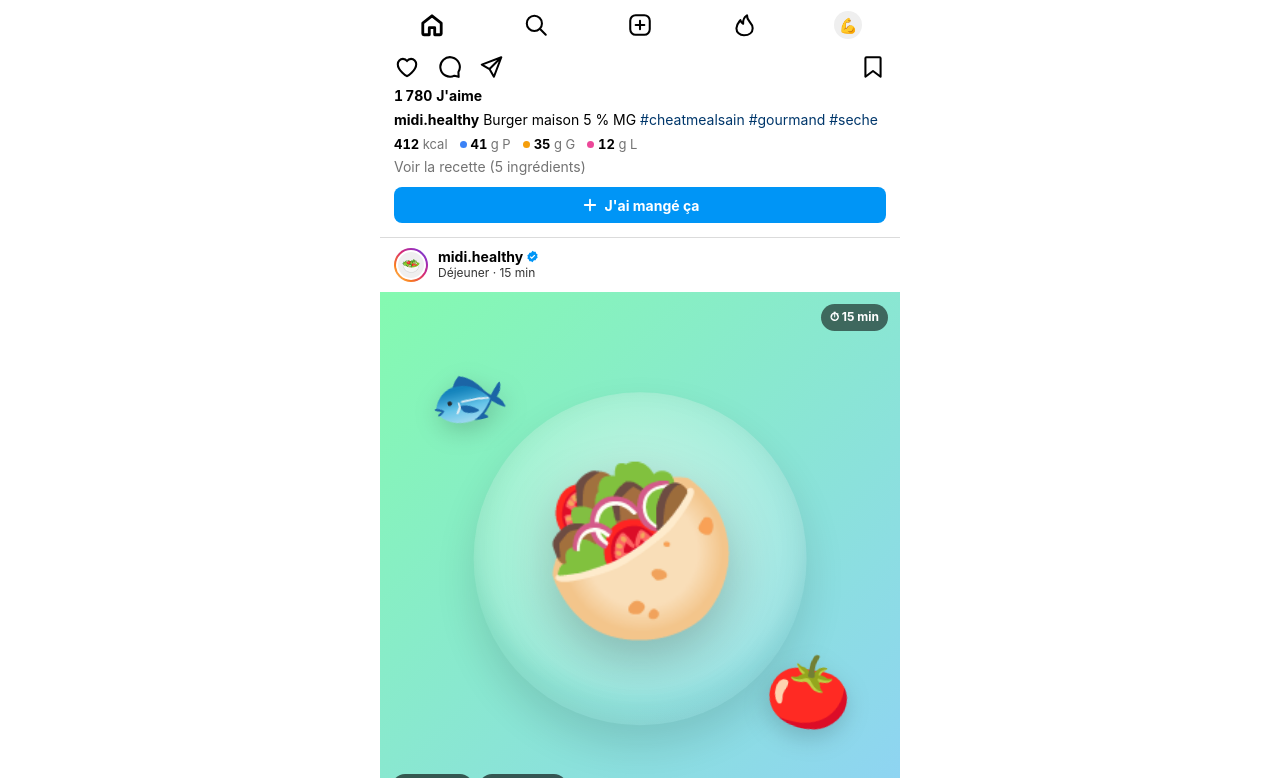
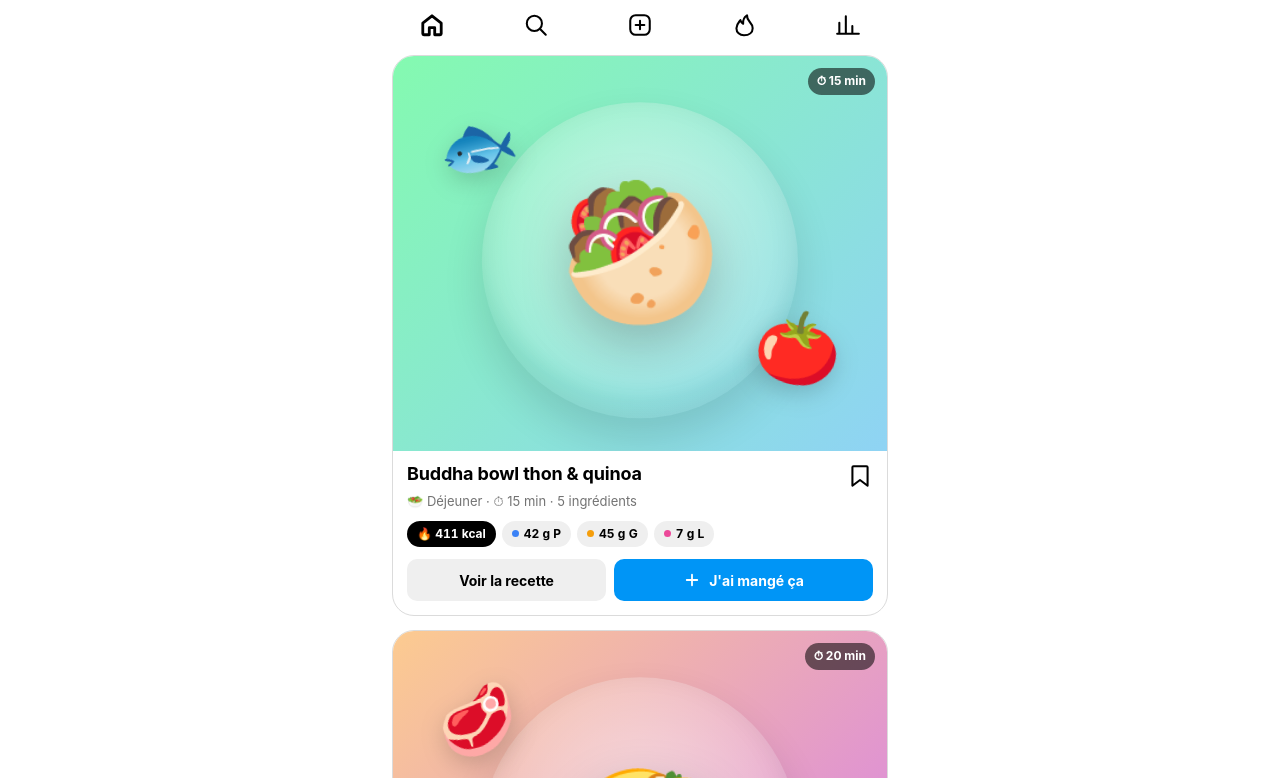
Before and after one commit to 9z5dyv7j4g-jpg/mon-assiette, a plain HTML site: page index.html in a window 1280 px wide. Shown: the part 749-1527 px from the top of the page. Drawn offline with Linux system fonts and the light colour scheme; a web font is replaced by a local one.

Commit message:
Version 100 % nourriture (sans réseau social)

```diff
--- a/index.html
+++ b/index.html
@@ -112,6 +112,24 @@ svg.i { width: 26px; height: 26px; stroke: currentColor; fill: none; stroke-widt
 .end { text-align: center; padding: 30px 20px 40px; color: var(--muted); font-size: 14px; }
 .end .ok { width: 60px; height: 60px; border-radius: 50%; border: 2px solid transparent; background: linear-gradient(var(--bg), var(--bg)) padding-box, var(--grad) border-box; display: grid; place-items: center; margin: 0 auto 10px; }
 .end b { display: block; color: var(--text); font-size: 16px; margin-bottom: 2px; }
+
+.card { margin: 14px 12px 0; border-radius: 22px; overflow: hidden; background: var(--card); border: 1px solid var(--line); }
+.card-vis { display: block; width: 100%; }
+.card .visual { aspect-ratio: 5 / 4; }
+.card .visual .e1 { font-size: 130px; }
+.card .tagkcal { display: none; }
+.card-body { padding: 12px 14px 14px; }
+.card-top { display: flex; align-items: flex-start; gap: 10px; }
+.card-title { text-align: left; font-size: 18px; font-weight: 750; letter-spacing: -.01em; line-height: 1.25; }
+.card-meta { color: var(--muted); font-size: 13px; margin-top: 3px; }
+.pills { display: flex; flex-wrap: wrap; gap: 6px; margin-top: 10px; }
+.pills span { background: var(--chip); border-radius: 999px; padding: 5px 10px; font-size: 12px; font-weight: 650; display: inline-flex; align-items: center; gap: 5px; }
+.pills i { width: 7px; height: 7px; border-radius: 4px; display: inline-block; }
+.pills .pk { background: var(--text); color: var(--bg); }
+.card-btns { display: grid; grid-template-columns: 1fr 1.3fr; gap: 8px; margin-top: 12px; }
+.card-btns .btn + .btn { margin-top: 0; }
+.card-btns .btn { height: 42px; font-size: 14px; }
+.card-btns .btn svg.i { width: 18px; height: 18px; stroke-width: 2.4; }
 
 /* ---------- Explorer ---------- */
 .search { margin: 6px 16px 10px; display: flex; align-items: center; gap: 8px; background: var(--chip); border-radius: 10px; padding: 0 12px; height: 38px; color: var(--muted); }
@@ -335,7 +353,7 @@ details summary { font-size: 13px; color: var(--muted); margin-top: 12px; }
   <header class="ig-head">
     <div class="logo">Mon Assiette</div>
     <div class="head-btns">
-      <button class="ibtn" data-go="journal" aria-label="Mon journal"><svg class="i"><use href="#i-heart"/></svg><span class="dot hidden" id="feed-dot"></span></button>
+
       <button class="ibtn" id="feed-add" aria-label="Ajouter un repas"><svg class="i"><use href="#i-plussq"/></svg></button>
     </div>
   </header>
@@ -374,10 +392,10 @@ details summary { font-size: 13px; color: var(--muted); margin-top: 12px; }
 <!-- ===== PROFIL ===== -->
 <main id="view-profile" class="wrap hidden">
   <header class="ig-head">
-    <div class="head-title">moi.en.seche</div>
+    <div class="head-title">Mon suivi</div>
     <div class="head-btns"><button class="ibtn" data-go="settings" aria-label="Réglages"><svg class="i"><use href="#i-menu"/></svg></button></div>
   </header>
-  <div class="prof"><div class="big-av"><i>💪</i></div><div class="counts" id="p-counts"></div></div>
+  <div class="prof"><div class="big-av"><i>🎯</i></div><div class="counts" id="p-counts"></div></div>
   <div class="bio" id="p-bio"></div>
   <div class="pbtns"><button class="pbtn" data-go="settings">Modifier mes objectifs</button><button class="pbtn" id="p-export">Sauvegarder</button></div>
   <div class="hl" id="p-hl"></div>
@@ -436,7 +454,7 @@ details summary { font-size: 13px; color: var(--muted); margin-top: 12px; }
     <button class="tab" data-tab="explore" aria-label="Explorer"><svg class="i"><use href="#i-search"/></svg></button>
     <button class="tab" id="tab-add" aria-label="Ajouter"><svg class="i"><use href="#i-plussq"/></svg></button>
     <button class="tab" data-tab="journal" aria-label="Mon journal"><svg class="i"><use href="#i-flame"/></svg></button>
-    <button class="tab" data-tab="profile" aria-label="Profil"><span class="me-av">💪</span></button>
+    <button class="tab" data-tab="profile" aria-label="Mon suivi"><svg class="i"><use href="#i-chart"/></svg></button>
   </div>
 </nav>
 <input type="file" id="photo-input" accept="image/*" class="hidden">
@@ -512,6 +530,7 @@ details summary { font-size: 13px; color: var(--muted); margin-top: 12px; }
   <symbol id="i-comment" viewBox="0 0 24 24"><path d="M20.7 16.6A9 9 0 1 0 17 20l3.9 1.1z"/></symbol>
   <symbol id="i-send" viewBox="0 0 24 24"><path d="M21.5 3 10.6 13.9M21.5 3l-6.8 18-4.1-7.1L3.5 9.8z"/></symbol>
   <symbol id="i-bookmark" viewBox="0 0 24 24"><path d="M19 21l-7-5.3L5 21V4a1 1 0 0 1 1-1h12a1 1 0 0 1 1 1z"/></symbol>
+  <symbol id="i-chart" viewBox="0 0 24 24"><path d="M4 20V10M10 20V4M16 20v-7M22 20H2"/></symbol>
   <symbol id="i-grid" viewBox="0 0 24 24"><rect x="3" y="3" width="18" height="18" rx="2"/><path d="M9 3v18M15 3v18M3 9h18M3 15h18"/></symbol>
   <symbol id="i-cal" viewBox="0 0 24 24"><rect x="3" y="4.5" width="18" height="16.5" rx="3"/><path d="M3 9.5h18M8 2.5v4M16 2.5v4"/></symbol>
   <symbol id="i-menu" viewBox="0 0 24 24"><path d="M4 6h16M4 12h16M4 18h16"/></symbol>
@@ -660,7 +679,6 @@ function visual(r, cls = 'visual') {
       <span class="e1">${e[0]}</span>
       ${cls === 'visual' ? `<span class="time">⏱ ${r.temps} min</span>` : ''}
       ${cls === 'visual' ? `<div class="tagkcal"><span>🔥 ${r.kcal} kcal</span><span>💪 ${r.p} g prot</span></div>` : ''}
-      ${cls === 'visual' ? `<svg class="i pop" viewBox="0 0 24 24"><use href="#i-heart"/></svg>` : ''}
     </div>`;
 }
 function likesText(r) {
@@ -670,24 +688,18 @@ function likesText(r) {
   return `${n.toLocaleString('fr-FR')} J'aime`;
 }
 function postHTML(r) {
-  const liked = likedR.has(r.id), saved = savedR.has(r.id);
-  return `<article class="post" data-post="${r.id}">
-      <div class="post-head">
-        <span class="avatar"><i>${catOf(r.cat).emoji}</i></span>
-        <div class="grow"><div class="who">${AUTHORS[r.cat] || 'mon.assiette'}${icon('verified', 'v')}</div><div class="where">${catOf(r.cat).label} · ${r.temps} min</div></div>
+  const saved = savedR.has(r.id);
+  return `<article class="card" data-post="${r.id}">
+      <button class="card-vis" data-open="${r.id}" aria-label="Voir la recette">${visual(r)}</button>
+      <div class="card-body">
+        <div class="card-top">
+          <button class="grow card-title" data-open="${r.id}">${esc(r.titre)}</button>
+          <button class="ibtn ${saved ? 'saved' : ''}" data-save="${r.id}" aria-label="Enregistrer">${icon('bookmark')}</button>
+        </div>
+        <div class="card-meta">${catOf(r.cat).emoji} ${catOf(r.cat).label} · ⏱ ${r.temps} min · ${r.ingredients.length} ingrédients</div>
+        <div class="pills num"><span class="pk">🔥 ${r.kcal} kcal</span><span><i style="background:var(--p)"></i>${r.p} g P</span><span><i style="background:var(--c)"></i>${r.c} g G</span><span><i style="background:var(--f)"></i>${r.f} g L</span></div>
+        <div class="card-btns"><button class="btn" data-open="${r.id}">Voir la recette</button><button class="btn primary" data-eat="${r.id}">${icon('plus')}J'ai mangé ça</button></div>
       </div>
-      ${visual(r)}
-      <div class="actions">
-        <button class="ibtn ${liked ? 'liked' : ''}" data-like="${r.id}" aria-label="J'aime">${icon('heart')}</button>
-        <button class="ibtn" data-open="${r.id}" aria-label="Voir la recette">${icon('comment')}</button>
-        <button class="ibtn" data-share="${r.id}" aria-label="Partager">${icon('send')}</button>
-        <button class="ibtn save ${saved ? 'saved' : ''}" data-save="${r.id}" aria-label="Enregistrer">${icon('bookmark')}</button>
-      </div>
-      <div class="likes num" data-likes="${r.id}">${likesText(r)}</div>
-      <div class="caption"><b>${AUTHORS[r.cat] || 'mon.assiette'}</b> ${esc(r.titre)} <span class="tags">${r.tags.map((t) => '#' + t.toLowerCase().replace(/[^a-zà-ÿ0-9]+/gi, '')).join(' ')} #seche</span></div>
-      <div class="macro-line num"><span><b>${r.kcal}</b> kcal</span><span><i style="background:var(--p)"></i><b>${r.p}</b> g P</span><span><i style="background:var(--c)"></i><b>${r.c}</b> g G</span><span><i style="background:var(--f)"></i><b>${r.f}</b> g L</span></div>
-      <button class="more" data-open="${r.id}">Voir la recette (${r.ingredients.length} ingrédients)</button>
-      <button class="eat" data-eat="${r.id}">${icon('plus')}J'ai mangé ça</button>
     </article>`;
 }
 
@@ -720,7 +732,6 @@ function renderFeed() {
   renderStories();
   const t = dayTotals(todayISO()); const left = settings.kcal - t.kcal; const pl = settings.p - t.p;
   $('#budget').innerHTML = `<div class="budget num"><span>${left >= 0 ? `Il te reste <b>${fmt(left)} kcal</b> et <b>${r0(Math.max(pl, 0))} g</b> de protéines aujourd'hui` : `Tu as dépassé de <b>${fmt(-left)} kcal</b> aujourd'hui`}</span><button class="go" data-go="journal">Journal</button></div>`;
-  $('#feed-dot').classList.toggle('hidden', mealsOf(todayISO()).length > 0);
   const list = feedList();
   if (!list.length) {
     $('#feed').innerHTML = `<div class="empty"><div class="ico">${icon('bookmark')}</div><b>Rien d'enregistré</b>Touche le signet sous une recette pour la retrouver ici.</div>`;
@@ -772,7 +783,7 @@ function renderRecipe() {
   $('#r-body').innerHTML = `
     ${visual(r)}
     <div class="r-title">${esc(r.titre)}</div>
-    <div class="r-meta">${catOf(r.cat).emoji} ${catOf(r.cat).label} · ⏱ ${r.temps} min · par ${AUTHORS[r.cat] || 'mon.assiette'}</div>
+    <div class="r-meta">${catOf(r.cat).emoji} ${catOf(r.cat).label} · ⏱ ${r.temps} min</div>
     <div class="r-tags">${r.tags.map((t) => `<span>${esc(t)}</span>`).join('')}</div>
     <div class="r-macros num">
       <div><b>${fmt(r.kcal * k)}</b><span>kcal</span></div>
@@ -828,7 +839,7 @@ function toggleLike(id, el, forceOn) {
 function toggleSave(id) {
   savedR.has(id) ? savedR.delete(id) : savedR.add(id); store.set('saved', [...savedR]);
   $$(`[data-save="${id}"]`).forEach((b) => { b.classList.toggle('saved', savedR.has(id)); b.classList.remove('bump'); void b.offsetWidth; b.classList.add('bump'); });
-  toast(savedR.has(id) ? 'Enregistré dans ton profil 🔖' : 'Retiré des enregistrés');
+  toast(savedR.has(id) ? 'Recette enregistrée 🔖' : 'Retiré des enregistrés');
 }
 
 /* =========================================================
@@ -913,7 +924,7 @@ let ptab = 'grid';
 function renderProfile() {
   const days = [...new Set(meals.map((m) => m.date))].sort().reverse();
   $('#p-counts').innerHTML = `<div><b class="num">${meals.length}</b><span>repas</span></div><div><b class="num">${days.length}</b><span>jours suivis</span></div><div><b class="num">${savedR.size}</b><span>enregistrés</span></div>`;
-  $('#p-bio').innerHTML = `<b>En sèche 🔥</b><br>🎯 ${fmt(settings.kcal)} kcal · ${settings.p} g prot · ${settings.c} g gluc · ${settings.f} g lip<br><span class="muted">Mes données restent sur mon téléphone.</span>`;
+  $('#p-bio').innerHTML = `<b>Objectif sèche</b><br>${fmt(settings.kcal)} kcal · ${settings.p} g prot · ${settings.c} g gluc · ${settings.f} g lip<br><span class="muted">Tout reste sur ton téléphone.</span>`;
   const last7 = days.filter((d) => d > shiftDate(todayISO(), -7));
   const avg = last7.length ? last7.map(dayTotals).reduce((a, b) => ({ kcal: a.kcal + b.kcal, p: a.p + b.p }), { kcal: 0, p: 0 }) : null;
   let streak = 0; for (let d = todayISO(); mealsOf(d).length; d = shiftDate(d, -1)) streak++;
@@ -1245,15 +1256,6 @@ document.addEventListener('click', async (e) => {
   const sh = e.target.closest('[data-share]'); if (sh) { shareRecipe(sh.dataset.share); return; }
   const eat = e.target.closest('[data-eat]'); if (eat) { logRecipe(eat.dataset.eat, 1); return; }
   const op = e.target.closest('[data-open]'); if (op) { openRecipe(op.dataset.open); return; }
-  const vis = e.target.closest('#feed [data-vis]');
-  if (vis) {
-    // Double-tap sur la photo = J'aime (comme Instagram)
-    const id = vis.dataset.vis; const now = Date.now();
-    if (lastTap.id === id && now - lastTap.t < 350) {
-      toggleLike(id, null, true); const p = vis.querySelector('.pop'); p.classList.remove('go'); void p.getBoundingClientRect(); p.classList.add('go'); lastTap = { id: null, t: 0 };
-    } else { lastTap = { id, t: now }; }
-    return;
-  }
   const ml = e.target.closest('[data-meal]');
   if (ml) {
     const m = meals.find((x) => x.id === ml.dataset.meal); if (!m) return;
```
